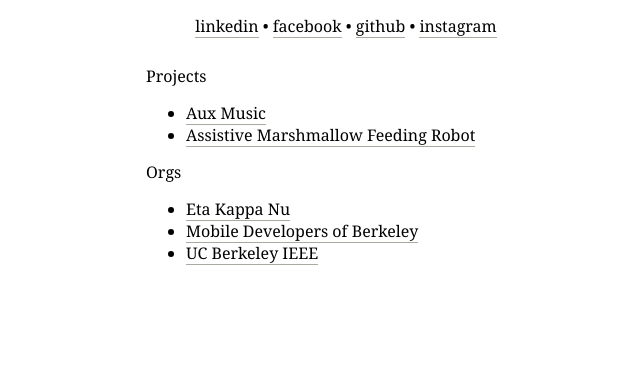
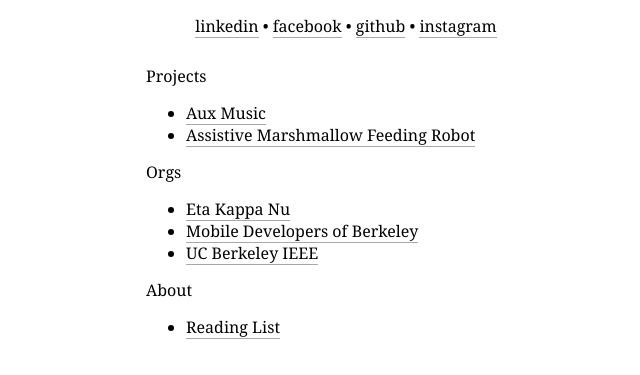
Before and after one commit to williammlu/williammlu.github.io, a plain HTML site: page index.html in a window 1280 px wide. Shown: the part 85-460 px from the top of the page, without its empty margins (294-934 px from the left). Drawn offline with Linux system fonts and the light colour scheme.

Commit message:
Remove extra semicolon and add 'About' section

```diff
--- a/index.html
+++ b/index.html
@@ -2,7 +2,7 @@
 <html>
 <head>
 <title>William Lu</title>
-<meta name="viewport" content="width=device-width, initial-scale=1.0;">
+<meta name="viewport" content="width=device-width, initial-scale=1.0">
 <link rel="stylesheet" type="text/css" href="main.css">
 <style type="text/css">
 div#facebox, div#facebox_overlay, div.popup{
@@ -60,5 +60,11 @@ div.list{
 		<li><a href="https://www.facebook.com/ieeeucb/">UC Berkeley IEEE</a></li>
 	</ul>
 </div>
+<div class="list">
+	<p>About</p>
+	<ul>
+		<li><a href="https://medium.com/@wml/2018-reading-list-summaries-c24a2d8f9daa">Reading List
+	</ul>
+</div>
 </body>
 </html>
```
